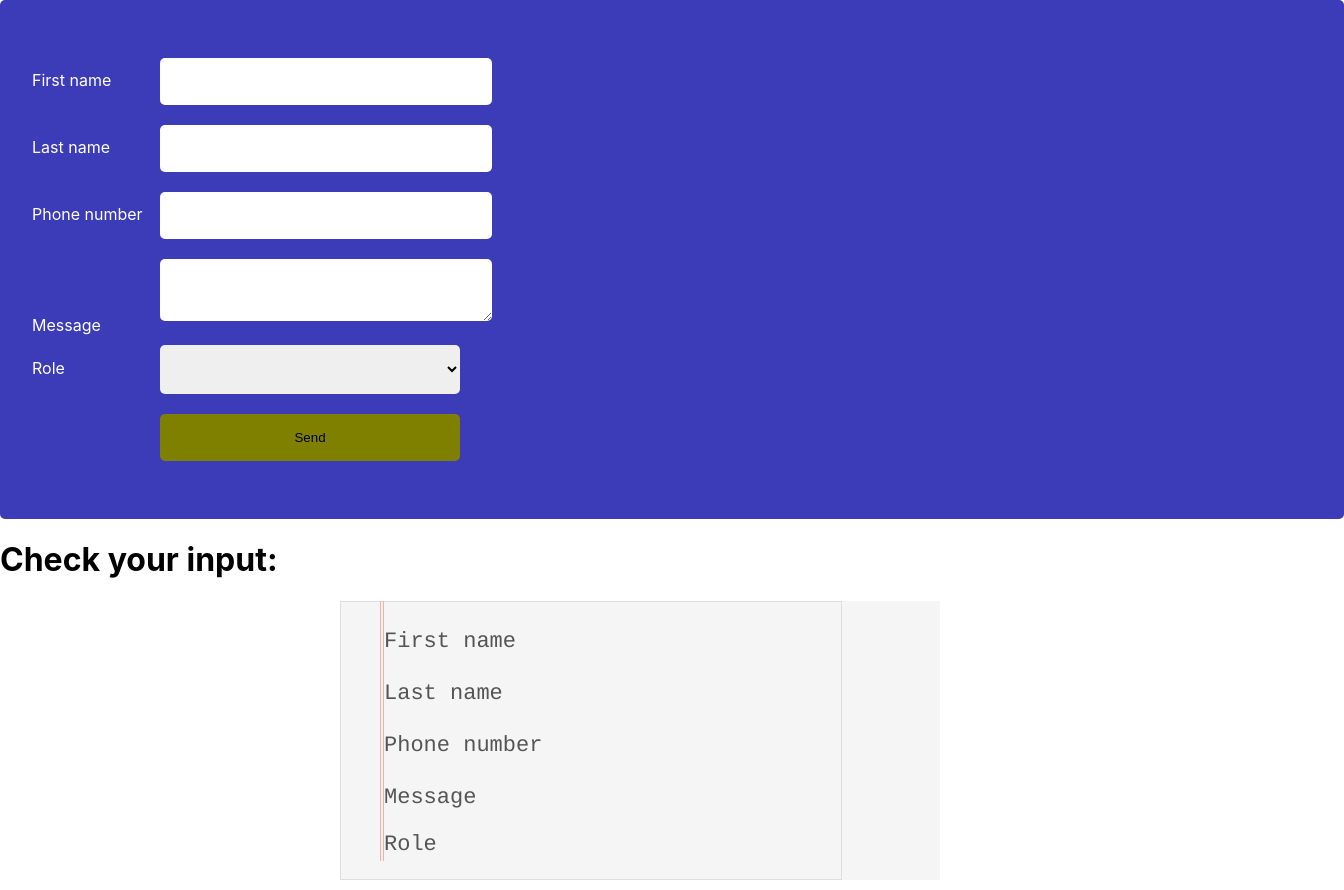
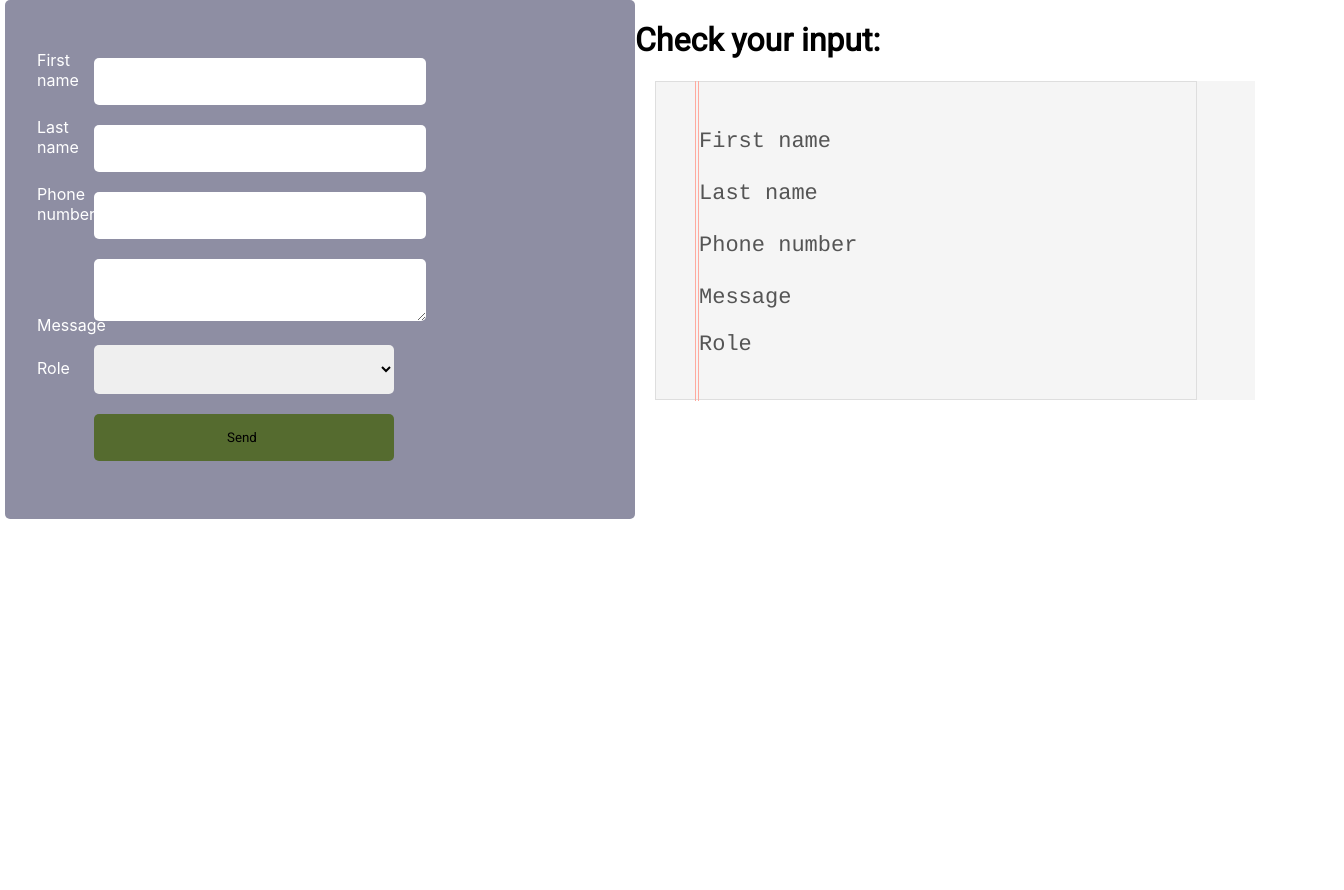
Before and after one commit to Ouss84/react-forms, a React (Create React App) app: page / in a window 1280 px wide. Shown: the top 890 px of the page, 1344 px wide, since content can reach past the window. After the commit the page ends 800 px from the top, so only its background shows below. Built offline with nearby package versions, Linux system fonts and the light colour scheme.

Commit message:
adding the popupHandler methode and passing it to Popup component

```diff
--- a/src/App.css
+++ b/src/App.css
@@ -2,11 +2,11 @@
 form {
   display: flex;
   flex-direction: column;
-  background-color: rgb(60, 60, 184);
+  background-color: rgb(142, 142, 163);
   flex-wrap: nowrap;
   padding: 3rem 2rem;
   justify-content: center;
-  width: 100vw;
+  width: 50vw;
   border-radius: 5px;
   margin: 0;
 }
@@ -24,6 +24,7 @@ input,
 textarea,
 button,
 select {
+  font-family: "roboto";
   display: inline-block;
   padding: 1rem;
   border-radius: 5px;
@@ -34,12 +35,16 @@ select {
 
 .inputpage-display {
   display: flex;
-  flex-direction: column;
+  margin: 0 5px;
 }
 span {
-  font-family: "Caveat", cursive;
+  font-family: "Caveat";
   font-size: 1.5rem;
   font-weight: 600;
+}
+input[type="submit"] {
+  background-color: darkolivegreen;
+  cursor: pointer;
 }
 button {
   background-color: olive;
@@ -47,47 +52,57 @@ button {
 button:hover {
   cursor: pointer;
 }
-
+/* *********************** View ******************************** */
 .view-wrapper {
   background-color: #f5f5f5;
   width: 600px;
-  margin: 0 auto;
+  margin: 0 20px;
   padding: 0;
 }
-.items-view {
-  color: #555;
-  font-size: 22px;
-  padding: 0 !important;
-  width: 500px;
-  font-family: courier, monospace;
-  border: 1px solid #dedede;
+h1 {
+  font-family: "roboto";
 }
+/* *********************** notepad style *********************** */
 .lines {
   border-left: 1px solid #ffaa9f;
   border-right: 1px solid #ffaa9f;
   width: 2px;
   float: left;
-  height: 260px;
+  height: 320px;
   margin-left: 40px;
 }
+/* *********************** Popup component *********************** */
+
+.items-view {
+  color: #555;
+  font-size: 22px;
+  padding: 20px;
+  width: 500px;
+  font-family: courier, monospace;
+  border: 1px solid #dedede;
+}
+
 .popup-wrapper {
   height: 100vh;
   width: 100vw;
-  position: absolute;
+  position: fixed;
   display: flex;
-  background-color: rgba(0, 0, 0, 0.8);
+  background-color: hsla(0, 4%, 31%, 0.8);
   justify-content: center;
   align-items: center;
-  display: none;
+  /* display: none; */
 }
 .display {
   display: flex;
 }
 .pop-up {
+  top: 0;
+  position: relative;
   background-color: white;
   display: flex;
   flex-direction: column;
   width: 50vw;
+  height: 50%;
   padding: 20px;
 }
 .button-wrapper {
@@ -96,6 +111,6 @@ button:hover {
   margin: 5px;
 }
 #discard {
-  background-color: white;
+  background-color: transparent;
   color: olive;
 }
--- a/src/App.js
+++ b/src/App.js
@@ -10,15 +10,17 @@ class App extends Component {
     phonenumber: "",
     role: "",
     message: "",
+    showPopup: false,
   };
   insertionHandler = (event) => {
     this.setState({
       [event.target.name]: event.target.value,
     });
   };
-  displayPop = () => {
+  popupHandler = (event) => {
+    event.preventDefault();
     this.setState({
-      display: true,
+      showPopup: true,
     });
   };
   render() {
@@ -31,9 +33,9 @@ class App extends Component {
     };
     return (
       <div className="inputpage-display">
-        <Form choose={this.insertionHandler} />
+        <Form choose={this.insertionHandler} submit={this.popupHandler} />
         <View {...props} />
-        <Popup display={this.displayPop} {...props} />
+        {this.state.showPopup && <Popup {...props} />}
       </div>
     );
   }
--- a/src/components/Form.js
+++ b/src/components/Form.js
@@ -2,7 +2,7 @@ import React from "react";
 
 const Form = (props) => {
   return (
-    <form onSubmit={props.displayPop}>
+    <form onSubmit={props.submit}>
       <div>
         <label htmlFor="firstname"> First name</label>
         <input
@@ -54,7 +54,7 @@ const Form = (props) => {
 
       <div>
         <label></label>
-        <button type="submit">Send</button>
+        <input type="submit" value="Send " />
       </div>
     </form>
   );
--- a/src/components/Popup.js
+++ b/src/components/Popup.js
@@ -1,8 +1,11 @@
 import React from "react";
 
+const closeHandler = () => {
+  window.location.reload();
+};
 const Popup = (props) => {
   return (
-    <div className={props.display ? "pop-up display" : "pop-up "}>
+    <div>
       <div className="popup-wrapper">
         <div className="pop-up">
           <h3>Your note:</h3>
@@ -12,10 +15,11 @@ const Popup = (props) => {
           <p>Message:{props.message}</p>
           <p>Role:{props.role}</p>
           <div className="button-wrapper">
-            <button onClick={() => window.location.reload()}>
-              YES, I am Sure
+            <button onClick={closeHandler}>YES, I am Sure</button>
+            <button id="discard" onClick={closeHandler}>
+              {" "}
+              NOPE, DON'T WANT TO POST IT
             </button>
-            <button id="discard"> NOPE, DON'T WANT TO POST IT</button>
           </div>
         </div>
       </div>
--- a/src/components/View.js
+++ b/src/components/View.js
@@ -5,7 +5,7 @@ const View = (props) => {
     <div>
       <h1>Check your input:</h1>
       <div className="view-wrapper">
-        <div class="lines"></div>
+        <div className="lines"></div>
         <div className="items-view">
           <p>
             First name <span>{props.firstname}</span>
```
